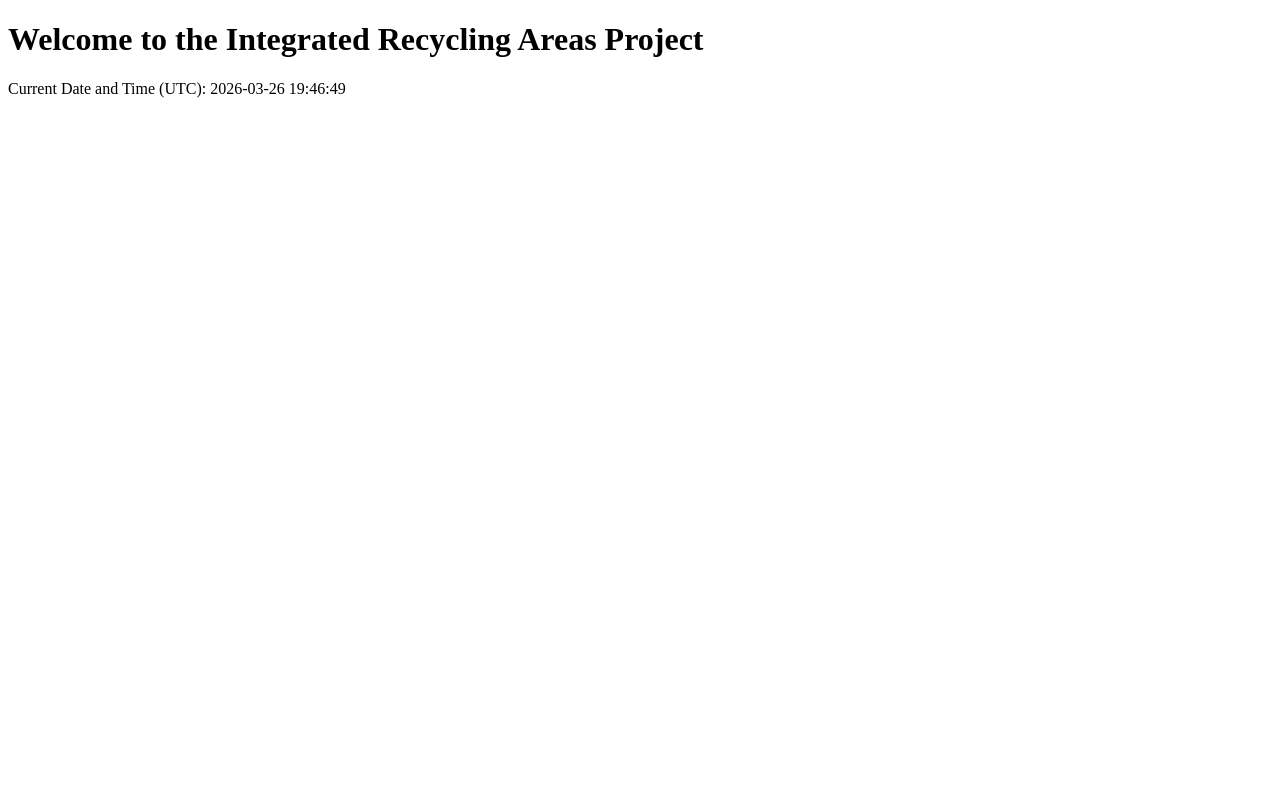
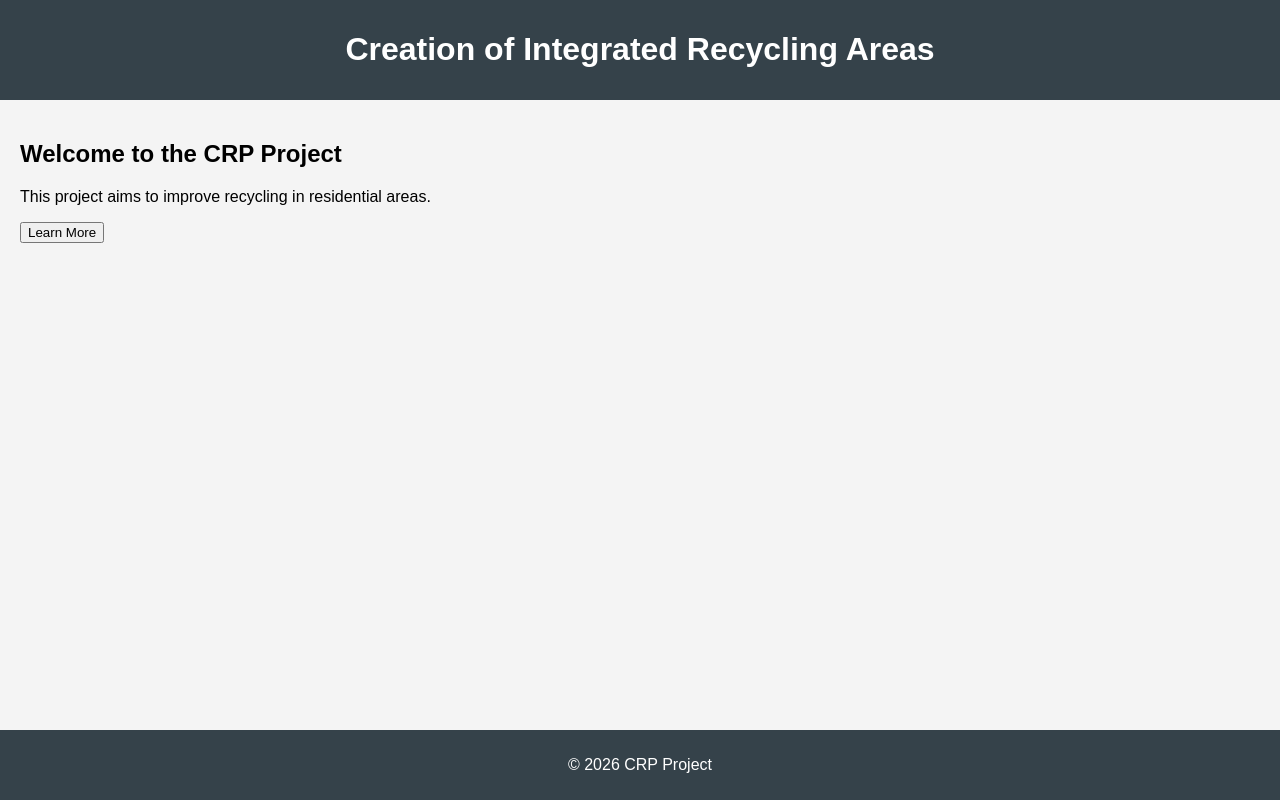
Before and after one commit to Maelestorm/creation-of-integrated-recycling-areas-in-residential-housing-projects, a plain HTML site: page index.html in a window 1280 px wide. Drawn offline with Linux system fonts and the light colour scheme.

Commit message:
Update index.html with the complete recycling-project.html content

```diff
--- a/index.html
+++ b/index.html
@@ -3,10 +3,58 @@
 <head>
     <meta charset="UTF-8">
     <meta name="viewport" content="width=device-width, initial-scale=1.0">
-    <title>Integrated Recycling Areas</title>
+    <title>CRP - Creation of Integrated Recycling Areas</title>
+    <style>
+        body {
+            font-family: Arial, sans-serif;
+            margin: 0;
+            padding: 0;
+            background-color: #f4f4f4;
+        }
+        header {
+            background: #35424a;
+            color: #ffffff;
+            padding: 10px 0;
+            text-align: center;
+        }
+        section {
+            padding: 20px;
+        }
+        footer {
+            text-align: center;
+            padding: 10px 0;
+            background: #35424a;
+            color: #ffffff;
+            position: absolute;
+            bottom: 0;
+            width: 100%;
+        }
+    </style>
 </head>
 <body>
-    <h1>Welcome to the Integrated Recycling Areas Project</h1>
-    <p>Current Date and Time (UTC): 2026-03-26 19:46:49</p>
+    <header>
+        <h1>Creation of Integrated Recycling Areas</h1>
+    </header>
+    <section>
+        <h2>Welcome to the CRP Project</h2>
+        <p>This project aims to improve recycling in residential areas.</p>
+        <button id="more-info">Learn More</button>
+        <div id="info" style="display:none;">
+            <p>Integrated recycling areas reduce waste and improve recycling rates!</p>
+        </div>
+    </section>
+    <footer>
+        <p>&copy; 2026 CRP Project</p>
+    </footer>
+    <script>
+        document.getElementById('more-info').addEventListener('click', function() {
+            var info = document.getElementById('info');
+            if (info.style.display === 'none') {
+                info.style.display = 'block';
+            } else {
+                info.style.display = 'none';
+            }
+        });
+    </script>
 </body>
 </html>
```
